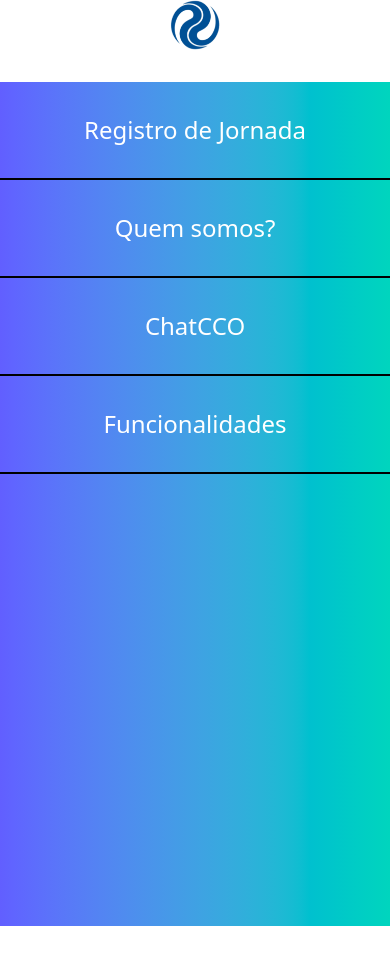
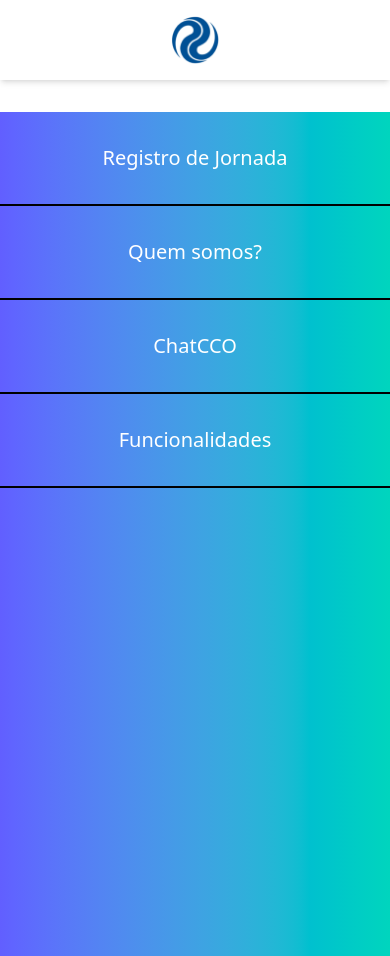
Before and after one commit to DLuIg/CCR-RailSync, a Next.js app: page /Menu in a window 390 px wide. Before the commit the page ends 926 px from the top, so only its background shows below. Built offline with nearby package versions, Linux system fonts and the light colour scheme.

Commit message:
Responsividade do menu atualizada

```diff
--- a/src/app/Menu/page.tsx
+++ b/src/app/Menu/page.tsx
@@ -1,80 +1,64 @@
-
 import Image from 'next/image'
 import Link from 'next/link'
 
 export default function Menu () {
     return(
         <>
+            <head>
+                <title>Menu</title>
+            </head>
 
-
-
-
-           <body >
-
-                <header className="flex justify-center mb-8">
-                    <Image src="/assets/logoCCR.png" alt="Logo" width={50} height={50}  />
+            <body>
+                <header className="flex justify-center mb-8 py-4 bg-white shadow-md">
+                    <Image src="/assets/logoCCR.png" alt="Logo" width={50} height={50} className="w-12 sm:w-16 lg:w-20" />
                 </header>
 
                 <main>
-
-
-                    <div className='flex flex-col items-center h-screen  bg-linear-to-r/oklab from-indigo-500 to-teal-400  font-inter '>
+                    <div className='flex flex-col items-center h-screen bg-linear-to-r/oklab from-indigo-500 to-teal-400 font-inter'>
 
                         <div className='mb-8 mt-8 transform transition duration-300 ease-in-out hover:scale-110'>
-                            <label  >
-                                <Link href="/BaterPonto" className='text-white text-2xl font-inter hover:text-gray-300 hover:scale-110 hover:text-3xl '>Registro de Jornada</Link>
-                            </label>
-
-                        </div>
-
-                        <div className='w-full border-b-2 border-black'></div>
-
-                        <div className='mb-8 mt-8 transform transition duration-300 ease-in-out hover:scale-110'>
-                            <label className='w-5' >
-                            <Link href="/Integrantes" className='text-white text-2xl font-inter hover:text-gray-300 hover:scale-110 hover:text-3xl '>Quem somos?</Link>
+                            <label>
+                                <Link href="/BaterPonto" className='text-white text-xl sm:text-2xl lg:text-3xl font-inter hover:text-gray-300'>
+                                    Registro de Jornada
+                                </Link>
                             </label>
                         </div>
 
                         <div className='w-full border-b-2 border-black'></div>
 
                         <div className='mb-8 mt-8 transform transition duration-300 ease-in-out hover:scale-110'>
-                            <label  >
-                            <Link href="/ChatCCO" className='text-white text-2xl font-inter hover:text-gray-300 hover:scale-110 hover:text-3xl  '>ChatCCO</Link>
+                            <label>
+                                <Link href="/Integrantes" className='text-white text-xl sm:text-2xl lg:text-3xl font-inter hover:text-gray-300'>
+                                    Quem somos?
+                                </Link>
                             </label>
-
                         </div>
-                        <div className='w-full border-b-2 border-black'></div>
-
-
-
-
-                        <div className='mb-8 mt-8 transform transition duration-300 ease-in-out hover:scale-110'>
-                            <label  >
-                            <Link href="/Funcionalidades" className='text-white text-2xl font-inter hover:text-gray-300 hover:scale-110 hover:text-3xl  '>Funcionalidades</Link>
-                            </label>
-
-                        </div>
-
-
-
-
 
                         <div className='w-full border-b-2 border-black'></div>
 
+                        <div className='mb-8 mt-8 transform transition duration-300 ease-in-out hover:scale-110'>
+                            <label>
+                                <Link href="/ChatCCO" className='text-white text-xl sm:text-2xl lg:text-3xl font-inter hover:text-gray-300'>
+                                    ChatCCO
+                                </Link>
+                            </label>
+                        </div>
 
+                        <div className='w-full border-b-2 border-black'></div>
 
+                        <div className='mb-8 mt-8 transform transition duration-300 ease-in-out hover:scale-110'>
+                            <label>
+                                <Link href="/Funcionalidades" className='text-white text-xl sm:text-2xl lg:text-3xl font-inter hover:text-gray-300'>
+                                    Funcionalidades
+                                </Link>
+                            </label>
+                        </div>
 
+                        <div className='w-full border-b-2 border-black'></div>
 
                     </div>
-
-
-
-
                 </main>
-
-           </body>
-
-
+            </body>
         </>
     )
 }
```
